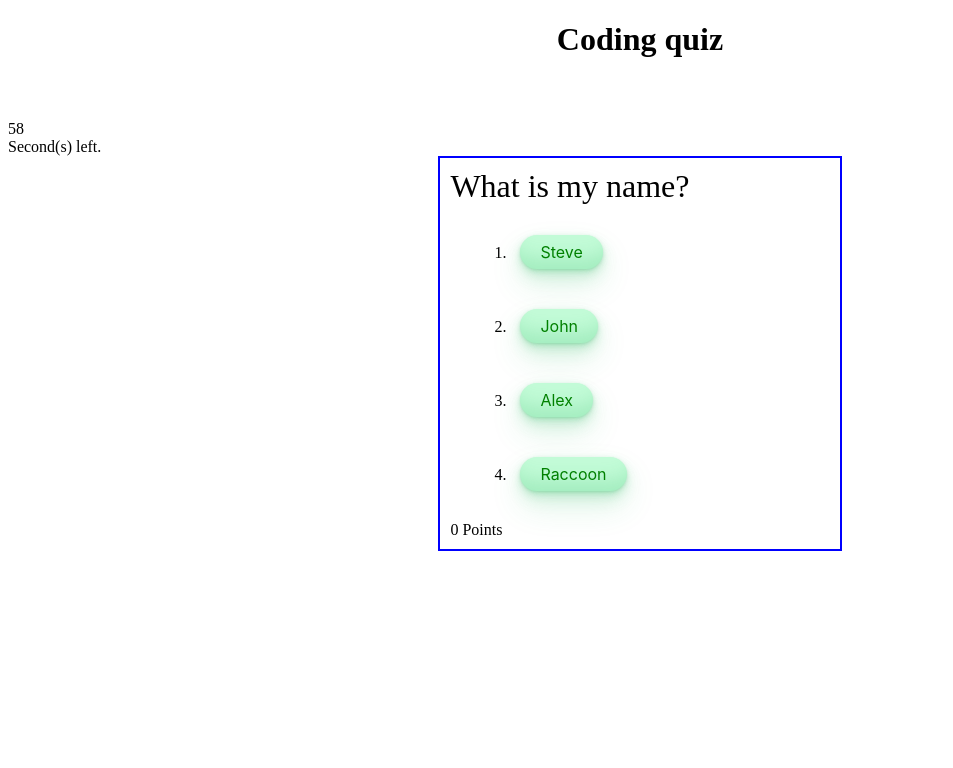
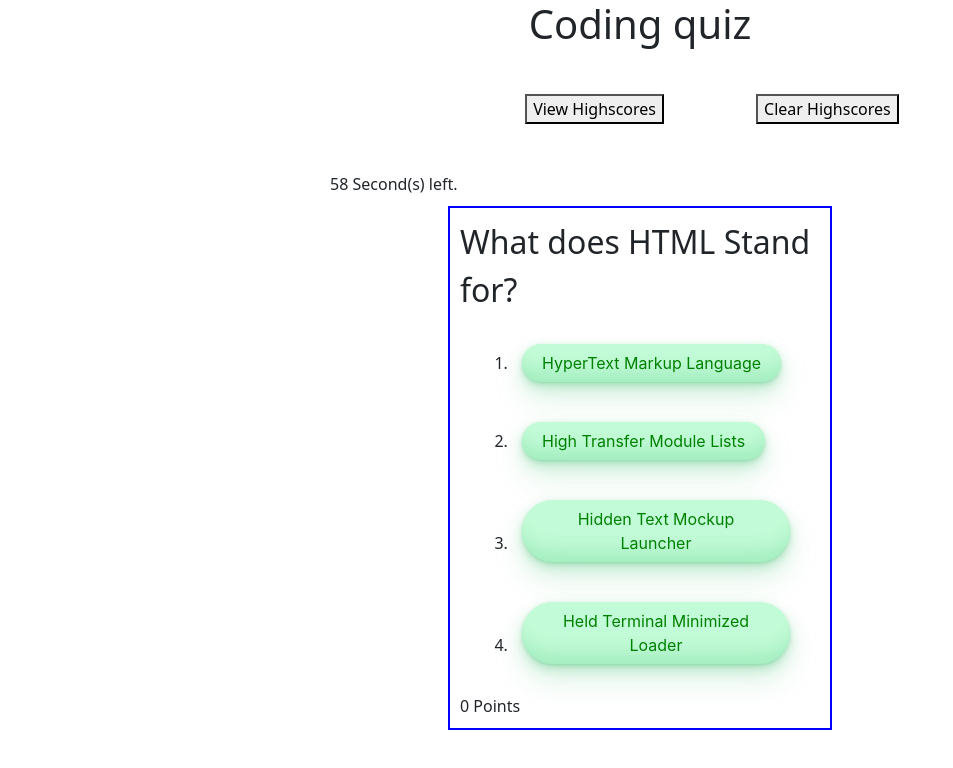
Before and after one commit to mkang987/Code-Quiz, a plain HTML site: page index.html in a window 1280 px wide. Both pictures are taken after a click on the button "Start". Shown: the whole page, without its empty margins (0-953 px from the left). Drawn offline with nearby package versions, Linux system fonts and the light colour scheme.

Commit message:
Edited JS to add high score, updated read me

```diff
--- a/assets/css/style.css
+++ b/assets/css/style.css
@@ -29,6 +29,14 @@ h1 {
   touch-action: manipulation;
 }
 
+.center {
+  align-items: center;
+}
+
+.inline {
+  display: inline;
+}
+
 .button:hover {
   box-shadow: rgba(44,187,99,.35) 0 -25px 18px -14px inset,rgba(44,187,99,.25) 0 1px 2px,rgba(44,187,99,.25) 0 2px 4px,rgba(44,187,99,.25) 0 4px 8px,rgba(44,187,99,.25) 0 8px 16px,rgba(44,187,99,.25) 0 16px 32px;
   transform: scale(1.05) rotate(-1deg);
@@ -57,6 +65,10 @@ h1 {
     display:block;
 }
 
-#highscore {
+#scoreBoard {
   display: none;
+  margin: auto;
+  width: 30%;
+  padding: 10px;
+  border: 2px solid blue;
 }
--- a/assets/java/java.js
+++ b/assets/java/java.js
@@ -8,8 +8,9 @@ var questionDisplay = document.querySelector(".question");
 var questionBox = document.querySelector("#sectionbox");
 var scoreCount = document.querySelector("#currentScore");
 var totalScore = document.querySelector("#totalScore");
-var endScore = document.querySelector("#highscore");
-
+var endScore = document.querySelector("#scoreBoard");
+var viewScore = document.querySelector("#highscore-button");
+var clearScore = document.querySelector("#clear-button");
 
 var timer = 60;
 var timerCount = 60;
@@ -18,76 +19,81 @@ var questionNumber = 0;
 var rightAnswer;
 var chosenAnswer;
 
+const NO_OF_HIGH_SCORES = 5;
+const HIGH_SCORES = 'highScores';
+
+
+//List of Questions and Correct answer
 var questions = [
     {
-        question: "What is my name?",
-        choice1: "Steve",
-        choice2: "John",
-        choice3: "Alex",
-        choice4: "Raccoon",
-        correctAnswer: "3"
-    },
-
-    {
-        question: "Correct Answer is 1",
-        choice1: "1",
-        choice2: "2",
-        choice3: "3",
-        choice4: "4",
+        question: "What does HTML Stand for?",
+        choice1: "HyperText Markup Language",
+        choice2: "High Transfer Module Lists",
+        choice3: "Hidden Text Mockup Launcher",
+        choice4: "Held Terminal Minimized Loader",
         correctAnswer: "1"
     },
 
     {
-        question: "super long text that in the end its going to tell me that the answer is choice number 2. hopefully this will fit in the box or something",
-        choice1: "1",
-        choice2: "2",
-        choice3: "3",
-        choice4: "4",
+        question: "Who invented HTML?",
+        choice1: "Bill Gates",
+        choice2: "Edward Jenner",
+        choice3: "John Pemberton",
+        choice4: "Tim Berners-Lee",
+        correctAnswer: "4"
+    },
+
+    {
+        question: "What is DOM?",
+        choice1: "Data Onsite Migration",
+        choice2: "Document Object Model",
+        choice3: "Digital Opposing Membrane",
+        choice4: "Dynamic Operational Module",
         correctAnswer: "2"
     },
 
     {
-        question: "Question 4 answer 4",
-        choice1: "1",
-        choice2: "2",
-        choice3: "3",
-        choice4: "4",
+        question: "A ____ is used for creating an element in HTML.",
+        choice1: "README",
+        choice2: "Style Sheet",
+        choice3: "Title Bar",
+        choice4: "Tag",
         correctAnswer: "4"
     },
 
     {
-        question: "Question 5 answer 2",
-        choice1: "1",
-        choice2: "2",
-        choice3: "3",
-        choice4: "4",
+        question: "Which of the following is a function?",
+        choice1: "rollTheDice();",
+        choice2: "var x = 5;",
+        choice3: "<title>Coding is fun!</title>",
+        choice4: ".inline{display: inline}",
+        correctAnswer: "1"
+    },
+
+    {
+        question: "A(n) ______ extends a tag, changing tag behavior or providing metadata.",
+        choice1: "Addon",
+        choice2: "Attribute",
+        choice3: "Identifier",
+        choice4: "Morpher",
         correctAnswer: "2"
     },
 
     {
-        question: "Question 6 answer 2",
-        choice1: "1",
-        choice2: "2",
-        choice3: "3",
-        choice4: "4",
+        question: "What is the difference between <a> and <link> tag?",
+        choice1: "<a> is used for setting arguments while <link> will link 2 elements",
+        choice2: "<a> links to another webpage or certain part of webpage, <link> defines link between a doc and external source.",
+        choice3: "<a> will activate whatever is inside it, <link> will link whatever objects are inside it.",
+        choice4: "No differences",
         correctAnswer: "2"
     },
 
     {
-        question: "Question 7 answer 2",
-        choice1: "1",
-        choice2: "2",
-        choice3: "3",
-        choice4: "4",
-        correctAnswer: "2"
-    },
-
-    {
-        question: "Question 8 answer 2",
-        choice1: "1",
-        choice2: "2",
-        choice3: "3",
-        choice4: "4",
+        question: "When was jQuery released?",
+        choice1: "September 8th, 2008",
+        choice2: "August 26, 2006",
+        choice3: "July 19th, 2004",
+        choice4: "May 9th, 2010",
         correctAnswer: "2"
     },
 
@@ -137,13 +143,14 @@ function timeLeft() {
 }
 
 
-//game starer
+//game starer function
 function startgame() {
     timer = 60;
     timerCount = 60;
     SCORE = 0;
     questionNumber = 0;
     timeLeft();
+    endScore.style.display = "none";
     questionBox.style.display = "block";
     startbutton.style.visibility = "hidden";
     nextQuestion();
@@ -178,26 +185,64 @@ function checkAnswer() {
     }
 }
 
-//Game rules.
-//Show question with 4 answer, if wrong answer remove 8 seconds.
-//Total score (Correct + timeleft)
 
 //End Screen
 
 function endScreen() {
     SCORE = SCORE + timerCount;
     totalScore.textContent = SCORE;
-    endScore.style.display = "block";
+    startbutton.style.visibility = "visible";
+    checkHighScore(SCORE)
 }
 
 //Refresh Score screen
-
 function checkScore() {
     scoreCount.textContent = SCORE;
 }
 
+
+//HighScore function
+function checkHighScore(SCORE) {
+    const highScores = JSON.parse(localStorage.getItem(HIGH_SCORES)) ?? [];
+    const lowestScore = highScores[NO_OF_HIGH_SCORES - 1]?.score ?? 0;
+
+    if(SCORE > lowestScore) {
+        saveHighScore(SCORE, highScores);
+        showHighScores();
+    }
+}
+
+//View highscores
+function showHighScores() {
+    const highScores = JSON.parse(localStorage.getItem(HIGH_SCORES)) ?? [];
+    const highScoreList = document.getElementById(HIGH_SCORES);
+
+    endScore.style.display = "block";
+    highScoreList.innerHTML = highScores
+        .map((SCORE) => `<li>${SCORE.SCORE} - ${SCORE.name}`)
+        .join('');
+}
+
+//Saving HighScore
+function saveHighScore(SCORE, highScores) {
+    var name = prompt('Enter your name:');
+    var newScore = { SCORE , name};
+    highScores.push(newScore);
+    highScores.sort((a,b) => b.SCORE - a.SCORE);
+    highScores.splice(NO_OF_HIGH_SCORES);
+    localStorage.setItem(HIGH_SCORES, JSON.stringify(highScores));
+}
+
+//Clear high Scores
+function clearHighScores() {
+    localStorage.clear();
+    showHighScores();
+}
+
 //Event listener for start button
 startbutton.addEventListener("click", startgame);
+viewScore.addEventListener("click",showHighScores)
+clearScore.addEventListener("click",clearHighScores)
 
 //Event listener for answers. Change event when finishing.
 answer1.addEventListener("click", function(event) {
--- a/index.html
+++ b/index.html
@@ -3,15 +3,31 @@
   <head>
     <meta charset="UTF-8" />
     <meta name="viewport" content="width=device-width, initial-scale=1" />
+    <link href="https://cdn.jsdelivr.net/npm/bootstrap@5.1.3/dist/css/bootstrap.min.css" rel="stylesheet" integrity="sha384-1BmE4kWBq78iYhFldvKuhfTAU6auU8tT94WrHftjDbrCEXSU1oBoqyl2QvZ6jIW3" crossorigin="anonymous">
     <link rel="stylesheet" type="text/css" href="./assets/css/style.css" />
     <title>Coding Quiz</title>
   </head>
   <body>
     <header>
       <h1>Coding quiz</h1>
-      <button id="start-button" class = "button center">Start</button>
-      <div class = "timercount">60</div>
-      <div> Second(s) left.</div>
+
+      <ul class="nav justify-content-center">
+        <li class="nav-item">
+          <a class="nav-link active"><button id="start-button">Start</button></a>
+        </li>
+        <li class="nav-item">
+          <a class="nav-link active"><button id="highscore-button">View Highscores</button></a>
+        </li>
+        <li class="nav-item">
+          <a class="nav-link active"><button id="clear-button">Clear Highscores</button></a>
+        </li>
+      </ul>
+
+        <article class = "center">
+          <div class = "timercount inline">60</div>
+          <div class = "inline"> Second(s) left.</div>
+        </article>
+
     </header>
 
     <main>
@@ -28,8 +44,10 @@
             <div class = "score"><span id = "currentScore">0</span> Points</div>
         </section>
 
-        <section id = "highscore">
-          <div>Your total score was <span id = "totalScore" >0</span> Points</div>
+        <section id = "scoreBoard">
+          <div>Your current score is:  <span id = "totalScore" >0</span> Point(s)</div>
+          <h2>HIGH SCORES</h2>
+          <ol id ="highScores"></ol>
 
         </section>
 
```
Also changed, not shown: assets/img/img1.png (added), assets/img/img2.png (added), 1 other file.
